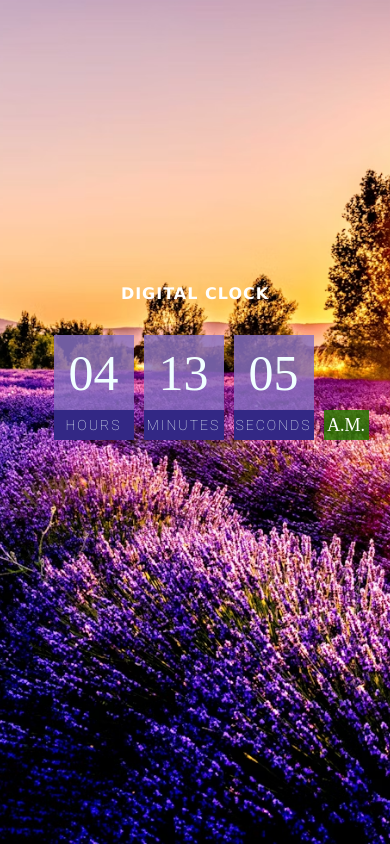
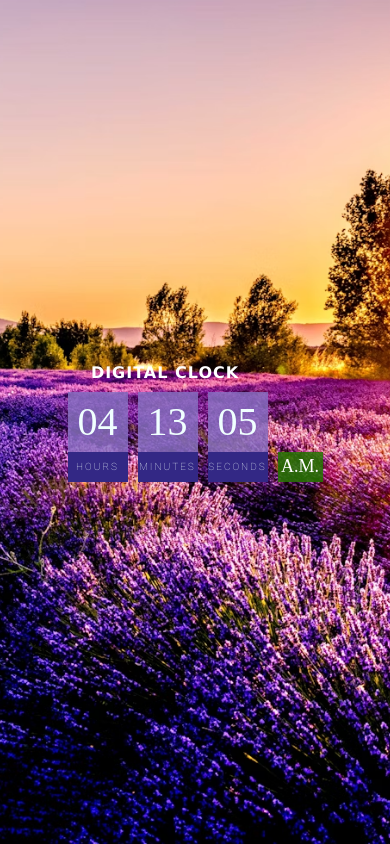
Before and after one commit to rahulsaha2005/DigitalClock, a plain HTML site: page index.html in a window 390 px wide. Drawn offline with Linux system fonts and the light colour scheme.

Commit message:
Update style.css

```diff
--- a/style.css
+++ b/style.css
@@ -90,27 +90,29 @@ span {
   .heading {
     font-size: 16px;
     letter-spacing: 1px;
-    transform: translateY(-75px);
-    margin-bottom: 2px;
+    /* transform: translateY(-75px); */
+    /* margin-bottom: 2px; */
   }
   .sub-hours,
   .sub-min,
   .sub-sec {
-    width: 80px;
-    font-size: 14px;
+    width: 60px;
+    font-size: 10px;
   }
 
-  .time {
+  /* .time {
     transform: translateY(-45px) translateX(16px);
-  }
+  } */
   .unit {
     width: 45px;
     height: 30px;
+    font-weight: 400;
   }
 
   span {
-    width: 80px;
-    height: 75px;
+    width: 60px;
+    height: 60px;
     background-color: #8970c2d4;
+    font-size: 40px;
   }
 }
```
